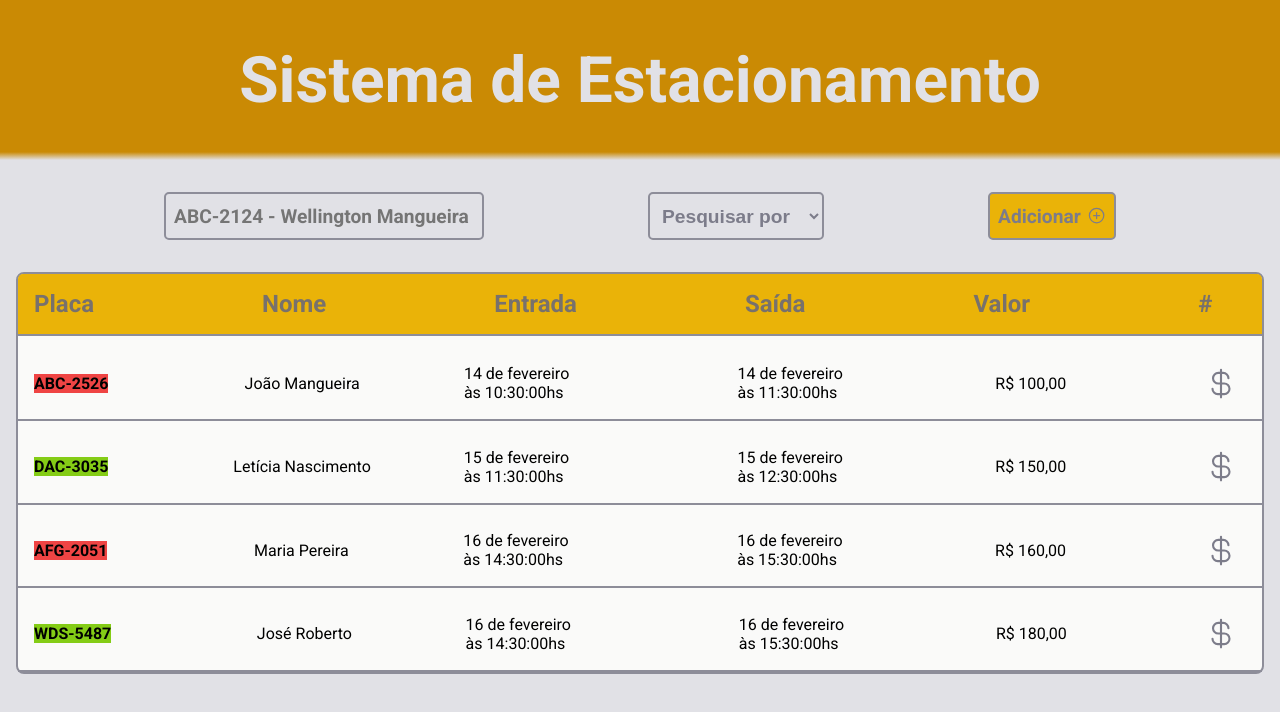
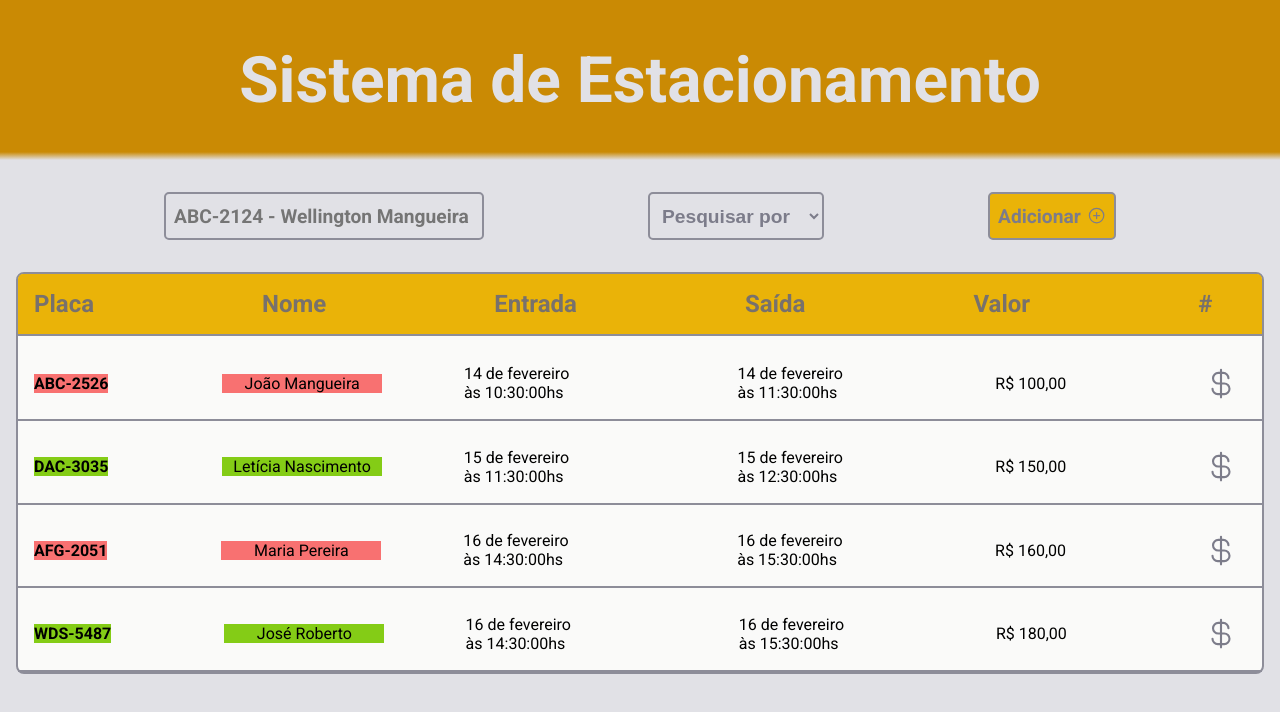
Before and after one commit to leticea/parking-system-react, a React (Vite) app: page / in a window 1280 px wide. Shown: the top 712 px of the page. Built offline with nearby package versions, Linux system fonts and the light colour scheme.

Commit message:
editando a letra ao pesquisar

```diff
--- a/src/components/HomeContainer.module.css
+++ b/src/components/HomeContainer.module.css
@@ -28,6 +28,9 @@ input {
   outline: none;
   padding: 0.5rem;
   border-radius: 5px;
+
+  text-transform: capitalize;
+
 }
 
 select {
--- a/src/components/RegisteredVehicle.module.css
+++ b/src/components/RegisteredVehicle.module.css
@@ -39,7 +39,7 @@
 }
 
 .finished {
-  background: var(--red-500);;
+  background: var(--red-500);
 }
 
 .inProgress {
--- a/src/components/RegisteredVehicle.tsx
+++ b/src/components/RegisteredVehicle.tsx
@@ -13,8 +13,6 @@ interface VehicleProps {
 
 export function RegisteredVehicle({ vehicle, removeVehicle }: VehicleProps) {
   const [isFinished] = useState(vehicle.isFinished);
-  const [finished, setFinished] = useState(isFinished);
-  const [inProgress, setInProgress] = useState(isFinished);
 
   function handleRemoveVehicle(id: string) {
     removeVehicle(id);
@@ -36,8 +34,8 @@ export function RegisteredVehicle({ vehicle, removeVehicle }: VehicleProps) {
 
   return (
     <div className={styles.dataContainer}>
-      <strong className={finished ? styles.finished : styles.inProgress}>{plate}</strong>
-      <p>{name}</p>
+      <strong className={isFinished ? styles.finished : styles.inProgress}>{plate}</strong>
+      <p className={isFinished ? styles.finished : styles.inProgress}>{name}</p>
       <time className={styles.entrance} dateTime={entrance.toISOString()}>
         {entranceDateFormatted}
       </time>
--- a/src/global.css
+++ b/src/global.css
@@ -15,7 +15,7 @@
   --green-300: #00b37e;
   --green-500: #84cc16;
 
-  --red-500: #ef4444;
+  --red-500: #f87171;
   --red-600: #ab222e;
   --red-700: #7a1921;
 
```
